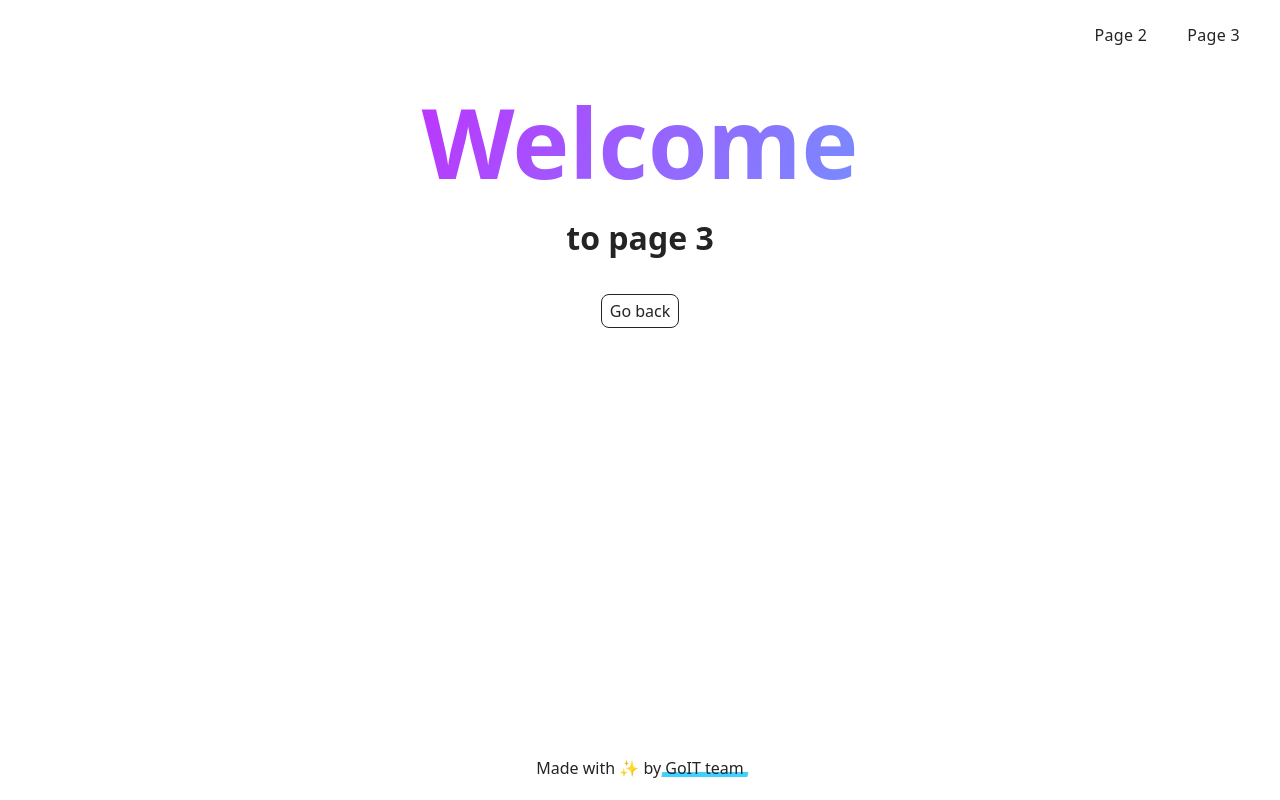
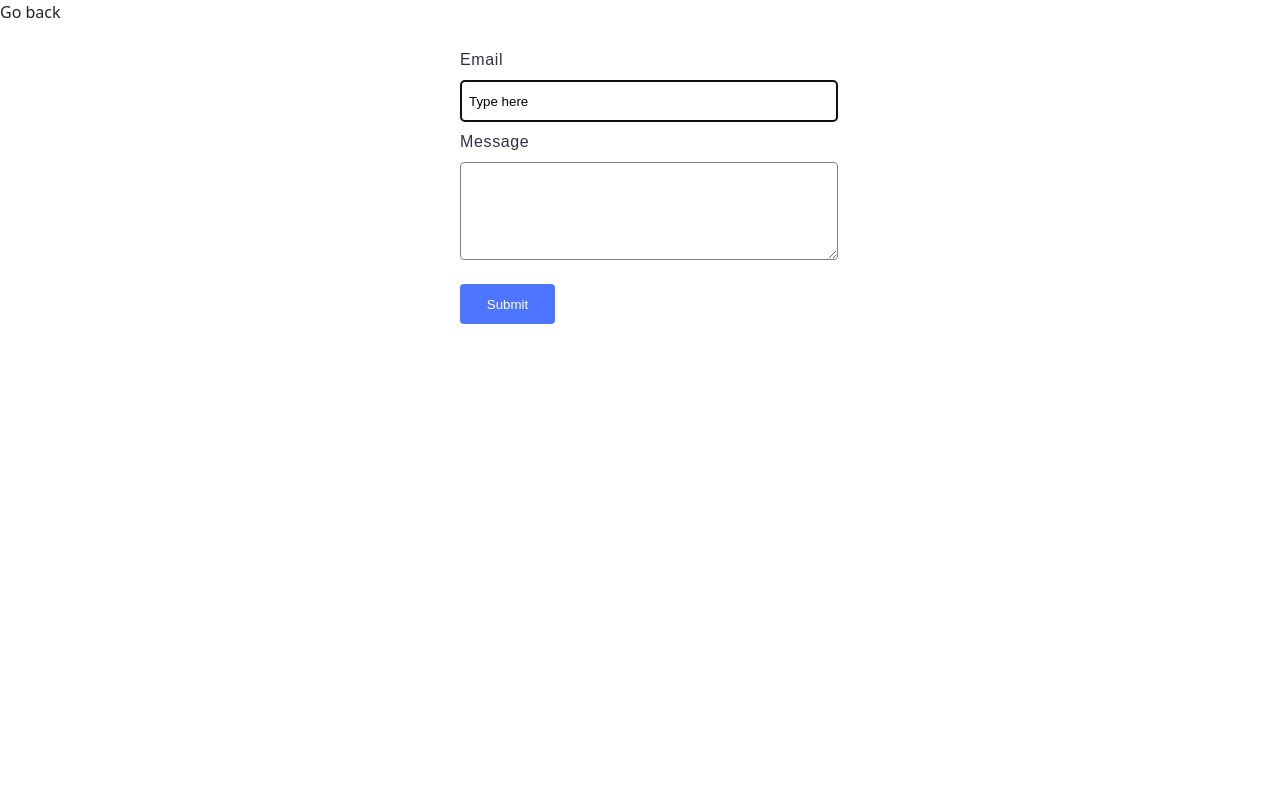
Before and after one commit to viktoriia-zhaborovska/goit-js-hw-09, a website built with Vite: page src/2-form.html in a window 1280 px wide. Built offline with nearby package versions, Linux system fonts and the light colour scheme.

Commit message:
modified html & js files

```diff
--- a/package.json
+++ b/package.json
@@ -17,6 +17,7 @@
   "author": "Alexander Repeta <alexander.repeta@gmail.com>",
   "license": "ISC",
   "dependencies": {
+    "simplelightbox": "^2.14.3",
     "vite-plugin-full-reload": "^1.2.0",
     "vite-plugin-html-inject": "^1.1.2"
   }
--- a/src/2-form.html
+++ b/src/2-form.html
@@ -2,27 +2,24 @@
 <html lang="en">
   <head>
     <meta charset="UTF-8" />
-    <meta http-equiv="X-UA-Compatible" content="IE=edge" />
     <meta name="viewport" content="width=device-width, initial-scale=1.0" />
-    <title>Page 3</title>
-    <link rel="stylesheet" href="./css/styles.css" />
+    <title>Form</title>
+    <link rel="stylesheet" href="/css/styles.css" />
   </head>
   <body>
-    <load
-      src="./partials/header.html"
-      icon-path="./img/sprite.svg#logo"
-      highlight-curr="active"
-    />
+    <p><a href="index.html">Go back</a></p>
 
-    <main>
-      <div class="container">
-        <h1 class="main-title">
-          <span class="main-title-gradient">Welcome</span> to page 3
-        </h1>
-        <load src="./partials/back-link.html" />
-      </div>
-    </main>
-
-    <load src="./partials/footer.html" />
+    <form class="feedback-form">
+      <label>
+        Email
+        <input type="email" name="email" placeholder="Type here" autofocus />
+      </label>
+      <label>
+        Message
+        <textarea name="message" placeholder="Type here" rows="8"></textarea>
+      </label>
+      <button type="submit">Submit</button>
+    </form>
+    <script type="module" src="./js/2-form.js"></script>
   </body>
 </html>
--- a/src/css/1-gallery.css
+++ b/src/css/1-gallery.css
@@ -0,0 +1,34 @@
+.gallery {
+  padding: 24px;
+  display: flex;
+  align-items: center;
+  justify-content: center;
+  background-color: #fff;
+  flex-wrap: wrap;
+  gap: 24px;
+  position: absolute;
+  top: 50%;
+  left: 50%;
+  transform: translate(-50%, -50%);
+}
+
+.simple-lightbox {
+  background-color: rgba(46, 47, 66, 0.8);
+}
+
+.sl-close,
+.sl-next,
+.sl-prev,
+.sl-counter {
+  color: white !important;
+}
+
+.gallery-item {
+  width: calc((100% - 48px) / 3);
+  height: 200px;
+}
+
+.gallery-image {
+  height: 100%;
+  width: 100%;
+}
--- a/src/css/2-form.css
+++ b/src/css/2-form.css
@@ -0,0 +1,81 @@
+
+button {
+  width: 95px;
+  height: 40px;
+  height: 40px;
+  display: block;
+  font-weight: 500;
+  padding: 8px, 16px;
+  background-color: #4e75ff;
+  color: white;
+  border: none;
+  border-radius: 4px;
+}
+
+button:hover,
+button:focus {
+  background-color: #6c8cff;
+}
+
+.feedback-form {
+  display: flex;
+  flex-direction: column;
+  gap: 8px;
+  max-width: 408px;
+  margin: 0 auto;
+  padding: 24px;
+}
+
+.feedback-form label {
+  display: flex;
+  flex-direction: column;
+  gap: 8px;
+  text-align: left;
+  max-width: 360px;
+  font-family: 'Montserrat', sans-serif;
+  font-weight: 400;
+  font-size: 16px;
+  line-height: 150%;
+  letter-spacing: 0.04em;
+  color: #2e2f42;
+}
+
+.feedback-form input {
+  border: 1px solid #808080;
+  border-radius: 4px;
+  width: 360px;
+  height: 40px;
+  padding: 0 8px 0 8px;
+}
+
+.feedback-form input:hover {
+  border: 1px solid #000;
+
+  outline: none;
+}
+
+.feedback-form input:active {
+  border: 1px solid #808080;
+}
+
+.feedback-form textarea {
+  border: 1px solid #808080;
+  border-radius: 4px;
+  width: 360px;
+  height: 80px;
+  margin-bottom: 16px;
+  padding: 8px;
+}
+
+.feedback-form textarea:hover {
+  border: 1px solid #000;
+}
+.feedback-form input::placeholder,
+.feedback-form textarea::placeholder {
+  color: transparent;
+}
+
+.feedback-form input:focus::placeholder,
+.feedback-form textarea:focus::placeholder {
+  color: #000;
+}
--- a/src/css/footer.css
+++ /dev/null
@@ -1,21 +0,0 @@
-.footer {
-  padding: 20px 0;
-}
-.footer-desc {
-  text-align: center;
-}
-.footer-link {
-  position: relative;
-}
-.footer-link::before {
-  content: '';
-  position: absolute;
-  bottom: 6%;
-  left: 50%;
-  transform: translateX(-50%) skewX(-12deg);
-  z-index: -1;
-  width: 110%;
-  height: 24%;
-  background-color: #41d1ff;
-  transition: 200ms ease;
-}
--- a/src/css/header.css
+++ /dev/null
@@ -1,44 +0,0 @@
-.header {
-  padding: 20px 0;
-}
-.nav {
-  display: flex;
-  justify-content: space-between;
-}
-.nav-logo {
-  display: inline-flex;
-  align-items: center;
-  justify-content: center;
-}
-.nav-list {
-  display: flex;
-  align-items: center;
-  justify-content: flex-end;
-  gap: 40px;
-}
-.nav-link {
-  position: relative;
-  display: block;
-  font-weight: 500;
-  letter-spacing: 0.02em;
-  transition: 200ms ease-in;
-}
-.nav-link:hover,
-.nav-link:focus {
-  color: #747bff;
-}
-.nav-link::after {
-  content: '';
-  position: absolute;
-  bottom: 0;
-  left: 50%;
-  transform: translateX(-50%) translateY(100%);
-  width: 110%;
-  height: 4px;
-  border-radius: 4px;
-  transform-origin: center;
-  animation: stretch 400ms cubic-bezier(0.68, -0.55, 0.27, 1.55) 200ms both;
-}
-.nav-link.active::after {
-  background: #747bff;
-}
--- a/src/css/styles.css
+++ b/src/css/styles.css
@@ -10,9 +10,6 @@
 @import url('./container.css');
 @import url('./animations.css');
 
-/* Sections style */
-@import url('./header.css');
-@import url('./vite-promo.css');
-@import url('./badges.css');
-@import url('./back-link.css');
-@import url('./footer.css');
+
+@import url('./1-gallery.css');
+@import url('./2-form.css');
--- a/src/partials/back-link.html
+++ /dev/null
@@ -1 +0,0 @@
-<a class="back-link" href="./index.html">Go back</a>
--- a/src/partials/footer.html
+++ /dev/null
@@ -1,15 +0,0 @@
-<footer class="footer">
-  <div class="container">
-    <p class="footer-desc">
-      Made with ✨ by
-      <a
-        class="footer-link"
-        href="https://goit.global/ua/"
-        target="_blank"
-        rel="noopener noreferrer"
-      >
-        GoIT team
-      </a>
-    </p>
-  </div>
-</footer>
--- a/src/partials/header.html
+++ /dev/null
@@ -1,19 +0,0 @@
-<header class="header">
-  <div class="container">
-    <nav class="nav">
-      <a class="nav-logo" href="./index.html" aria-label="Site logo">
-        <svg class="nav-logo-icon" width="100" height="30">
-          <use href="{=$icon-path}"></use>
-        </svg>
-      </a>
-      <ul class="nav-list">
-        <li class="nav-item">
-          <a class="nav-link {=$highlight-act}" href="./page-2.html">Page 2</a>
-        </li>
-        <li class="nav-item">
-          <a class="nav-link {=$highlight-curr}" href="./page-3.html">Page 3</a>
-        </li>
-      </ul>
-    </nav>
-  </div>
-</header>
```
Also changed, not shown: src/1-gallery.html (+5 -19 lines), src/index.html (+13 -13 lines), src/js/1-gallery.js (+88 -0 lines), src/partials/badges.html (deleted, +0 -36 lines), src/partials/vite-promo.html (deleted, +0 -35 lines), src/main.js (added), 1 other file.
